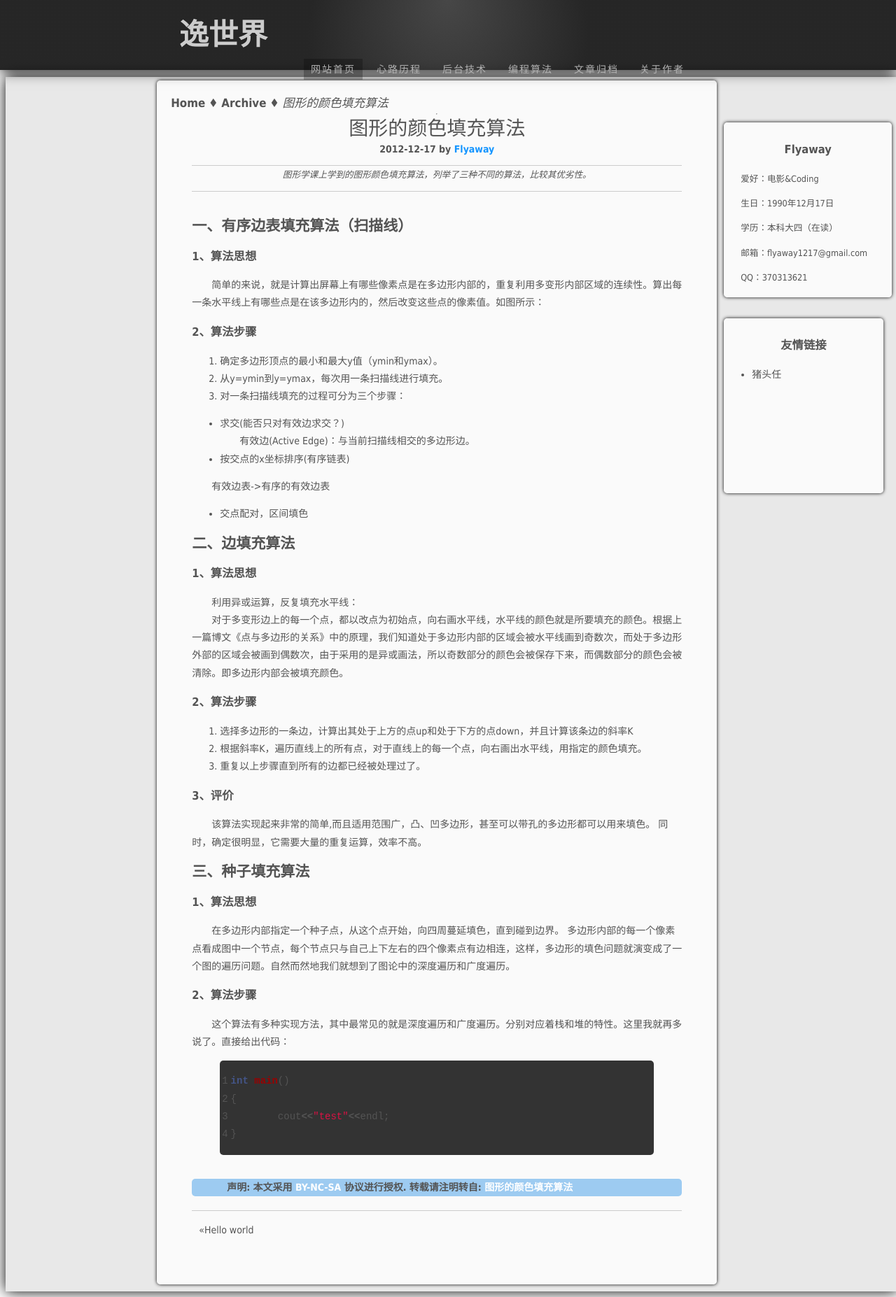
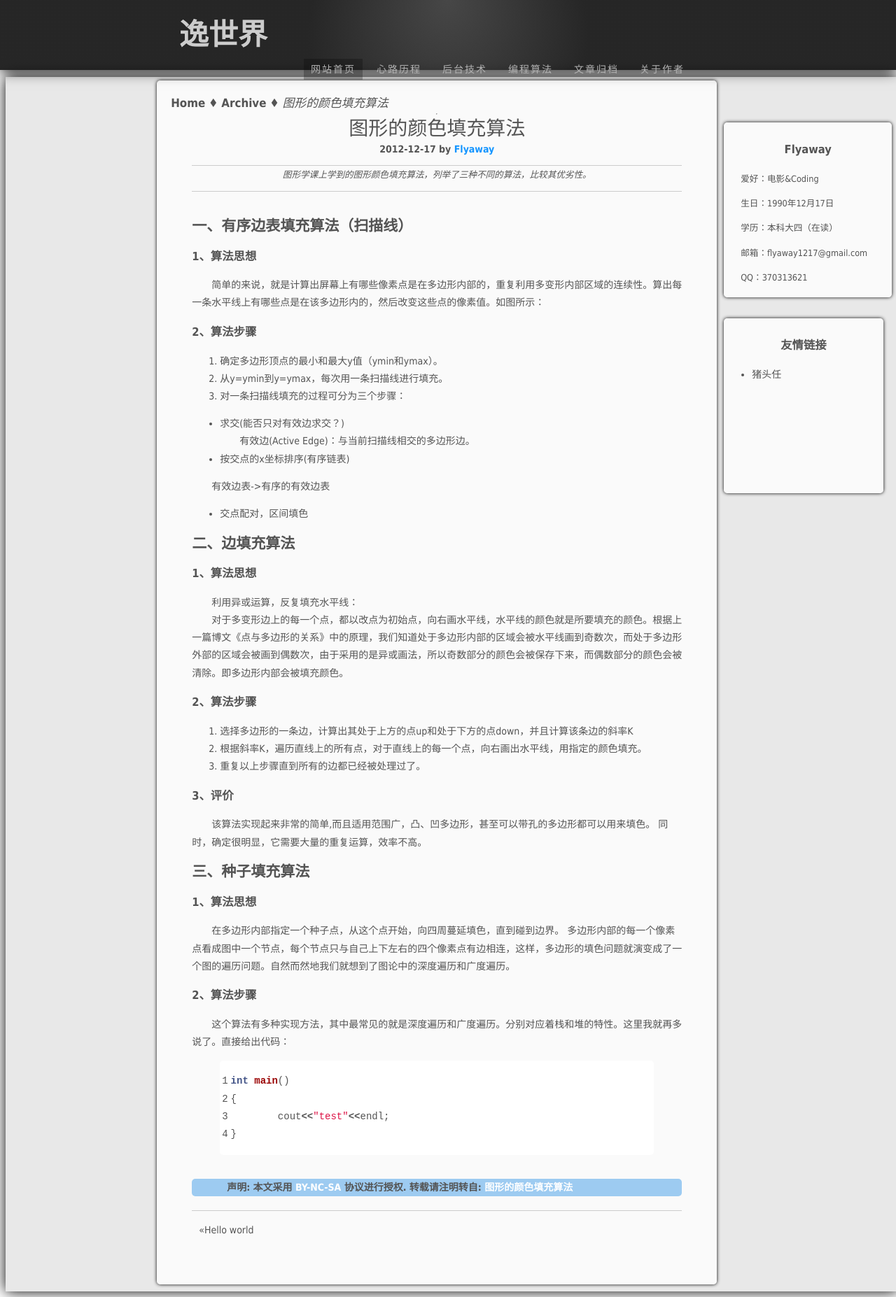
Before and after one commit to flyaway1217/flyaway1217.github.com, a Jekyll site: the page built from _posts/2012-12-17-color-filled.md, in a window 1280 px wide. Shown: the whole page at 70% size. Built offline with Jekyll 4.4.1, drawn with Linux system fonts in a browser that asks for light colours; Markdown is read by kramdown in place of the engine named in the settings.

Commit message:
Update the syntax.css

```diff
--- a/css/syntax.css
+++ b/css/syntax.css
@@ -1,4 +1,4 @@
-.highlight  { background: #333333; }
+.highlight  { background: #ffffff; }
 .highlight .c { color: #999988; font-style: italic } /* Comment */
 .highlight .err { color: #a61717; background-color: #e3d2d2 } /* Error */
 .highlight .k { font-weight: bold } /* Keyword */
```
